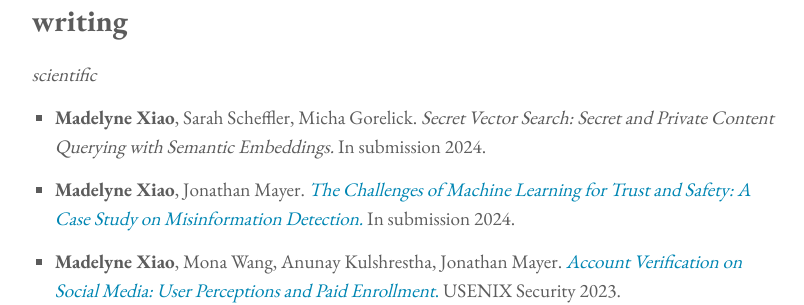
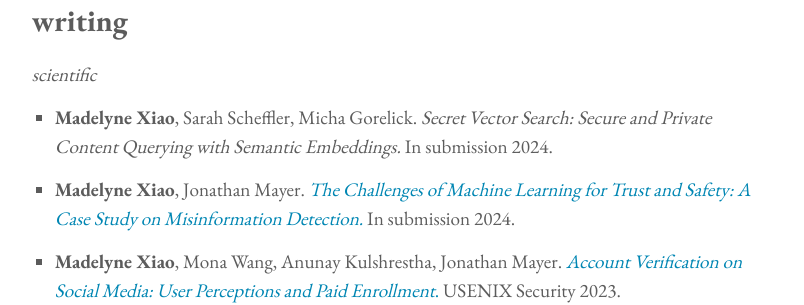
Before and after one commit to madelyne/madelyne.github.io, a Jekyll site: the page built from pubs.md, in a window 1280 px wide. Shown: the part 143-448 px from the top of the page, without its empty margins (237-1041 px from the left). Built offline with Jekyll 4.4.1, drawn with Linux system fonts in a browser that asks for light colours.

Commit message:
update pubs

```diff
--- a/pubs.md
+++ b/pubs.md
@@ -7,7 +7,7 @@ permalink: /writing/
 
 _scientific_
 
-- **Madelyne Xiao**, Sarah Scheffler, Micha Gorelick. _Secret Vector Search: Secret and Private Content Querying with Semantic Embeddings._ In submission 2024.
+- **Madelyne Xiao**, Sarah Scheffler, Micha Gorelick. _Secret Vector Search: Secure and Private Content Querying with Semantic Embeddings._ In submission 2024.
 
 - **Madelyne Xiao**, Jonathan Mayer. [_The Challenges of Machine Learning for Trust and Safety: A Case Study on Misinformation Detection._](https://arxiv.org/pdf/2308.12215.pdf) In submission 2024.
 
```
